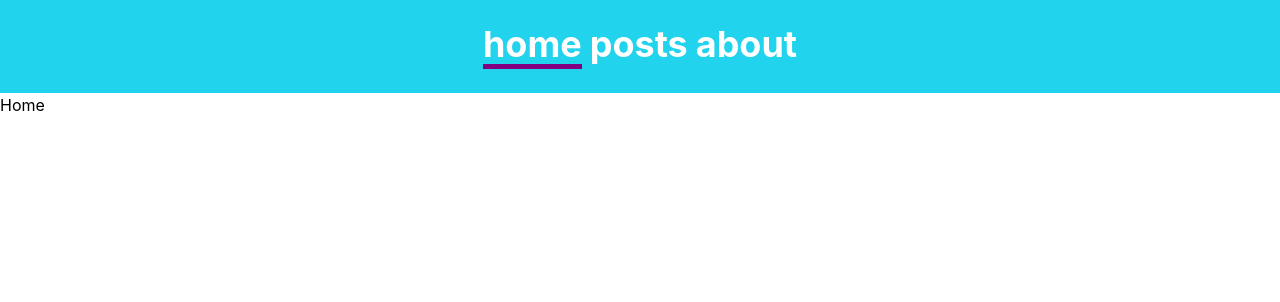
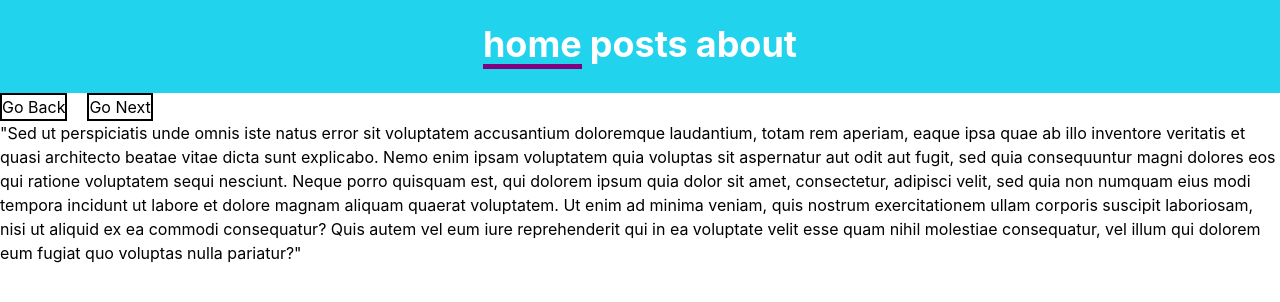
Before and after one commit to ZnSt/react-routes-demo, a React (Create React App) app: page / in a window 1280 px wide. Shown: the top 302 px of the page. Built offline with nearby package versions, Linux system fonts and the light colour scheme.

Commit message:
add button come back

```diff
--- a/src/components/App.jsx
+++ b/src/components/App.jsx
@@ -4,9 +4,11 @@ import Home from 'pages/Home';
 import Posts from 'pages/Posts';
 import Post from 'pages/Post';
 import About from 'pages/About';
+import LoginPage from 'pages/LoginPage';
 import NotFound from 'pages/NotFound';
 
 import SharedLayout from './SharedLayout';
+import PrivateRoute from 'hoc/PrivateRoute';
 import CreatePost from 'pages/CreatePost';
 import EditPost from 'pages/EditPost';
 
@@ -16,11 +18,20 @@ const App = () => {
       <Routes>
         <Route path="/" element={<SharedLayout />}>
           <Route index element={<Home />} />
-          <Route path="/posts" element={<Posts />} />
-          <Route path="/posts/:id" element={<Post />} />
-          <Route path="/posts/new" element={<CreatePost />} />
-          <Route path="/posts/:id/edit" element={<EditPost />} />
-          <Route path="/about" element={<About />} />
+          <Route path="posts" element={<Posts />} />
+          <Route path="posts/:id" element={<Post />} />
+
+          <Route
+            path="posts/new"
+            element={
+              <PrivateRoute>
+                <CreatePost />
+              </PrivateRoute>
+            }
+          />
+          <Route path="posts/:id/edit" element={<EditPost />} />
+          <Route path="about" element={<About />} />
+          <Route path="login" element={<LoginPage />} />
           <Route path="*" element={<NotFound />} />
         </Route>
       </Routes>
--- a/src/components/SharedLayout/SharedLayout.jsx
+++ b/src/components/SharedLayout/SharedLayout.jsx
@@ -1,5 +1,8 @@
 import { NavLink, Outlet } from 'react-router-dom';
+import { useNavigate } from 'react-router';
 const SharedLayout = () => {
+  const navigate = useNavigate();
+
   return (
     <div>
       <header className="text-4xl text-white font-bold py-6 px-4 bg-cyan-400 flex justify-center gap-2 ">
@@ -7,7 +10,35 @@ const SharedLayout = () => {
         <NavLink to="/posts">posts</NavLink>
         <NavLink to="/about">about</NavLink>
       </header>
-      <Outlet />
+
+      <main>
+        <div
+          style={{
+            display: 'flex',
+            gap: '20px',
+          }}
+        >
+          <button
+            onClick={() => navigate(-1)}
+            style={{
+              backgroundColor: 'transparent',
+              border: '2px solid black',
+            }}
+          >
+            Go Back
+          </button>
+          <button
+            onClick={() => navigate(+1)}
+            style={{
+              backgroundColor: 'transparent',
+              border: '2px solid black',
+            }}
+          >
+            Go Next
+          </button>
+        </div>
+        <Outlet />
+      </main>
     </div>
   );
 };
--- /dev/null
+++ b/src/hoc/AuthProvider.jsx
@@ -0,0 +1,22 @@
+import { createContext, useState } from 'react';
+
+export const Context = createContext(null);
+
+const AuthProvider = ({ children }) => {
+  const [user, setUser] = useState(null);
+
+  const login = (userName, cb) => {
+    setUser(userName);
+    cb();
+  };
+
+  const logout = cb => {
+    setUser(null);
+    cb();
+  };
+
+  const value = { user, login, logout };
+  return <Context.Provider value={value}>{children}</Context.Provider>;
+};
+
+export default AuthProvider;
--- /dev/null
+++ b/src/hoc/PrivateRoute.jsx
@@ -0,0 +1,15 @@
+import { useContext } from 'react';
+import { Navigate, useLocation } from 'react-router';
+import { Context } from './AuthProvider';
+
+const PrivateRoute = ({ children }) => {
+  const location = useLocation();
+  const { user } = useContext(Context);
+
+  if (!user) {
+    return <Navigate to="/login" state={{ from: location }} />;
+  }
+  return children;
+};
+
+export default PrivateRoute;
--- a/src/index.js
+++ b/src/index.js
@@ -3,11 +3,14 @@ import ReactDOM from 'react-dom/client';
 import { BrowserRouter } from 'react-router-dom';
 import App from 'components/App';
 import './index.css';
+import AuthProvider from './hoc/AuthProvider';
 
 ReactDOM.createRoot(document.getElementById('root')).render(
   <React.StrictMode>
     <BrowserRouter>
-      <App />
+      <AuthProvider>
+        <App />
+      </AuthProvider>
     </BrowserRouter>
   </React.StrictMode>
 );
--- a/src/pages/Home.jsx
+++ b/src/pages/Home.jsx
@@ -1,5 +1,30 @@
+import { Context } from 'hoc/AuthProvider';
+import { useContext } from 'react';
+
 const Home = () => {
-  return <div>Home</div>;
+  const { user } = useContext(Context);
+  return (
+    <>
+      {user && (
+        <h1 style={{ fontWeight: 'bold', fontSize: '50px' }}>Hello, {user}!</h1>
+      )}
+      <div>
+        "Sed ut perspiciatis unde omnis iste natus error sit voluptatem
+        accusantium doloremque laudantium, totam rem aperiam, eaque ipsa quae ab
+        illo inventore veritatis et quasi architecto beatae vitae dicta sunt
+        explicabo. Nemo enim ipsam voluptatem quia voluptas sit aspernatur aut
+        odit aut fugit, sed quia consequuntur magni dolores eos qui ratione
+        voluptatem sequi nesciunt. Neque porro quisquam est, qui dolorem ipsum
+        quia dolor sit amet, consectetur, adipisci velit, sed quia non numquam
+        eius modi tempora incidunt ut labore et dolore magnam aliquam quaerat
+        voluptatem. Ut enim ad minima veniam, quis nostrum exercitationem ullam
+        corporis suscipit laboriosam, nisi ut aliquid ex ea commodi consequatur?
+        Quis autem vel eum iure reprehenderit qui in ea voluptate velit esse
+        quam nihil molestiae consequatur, vel illum qui dolorem eum fugiat quo
+        voluptas nulla pariatur?"
+      </div>
+    </>
+  );
 };
 
 export default Home;
--- /dev/null
+++ b/src/pages/LoginPage.jsx
@@ -0,0 +1,21 @@
+import { useLocation } from 'react-router';
+
+const LoginPage = () => {
+  const location = useLocation();
+  const handleSubmit = event => {
+    event.preventDefault();
+    const form = event.target;
+    const userName = form.userName.value;
+  };
+  return (
+    <div>
+      <h1>Log In</h1>
+      <form onSubmit={handleSubmit}>
+        <input type="text" name="userName" />
+        <button type="submit">Log In</button>
+      </form>
+    </div>
+  );
+};
+
+export default LoginPage;
--- a/src/pages/Post.jsx
+++ b/src/pages/Post.jsx
@@ -32,4 +32,5 @@ const EditBtn = styled(NavLink)`
   display: block;
   text-align: center;
 `;
+
 export default Post;
--- a/src/pages/Posts.jsx
+++ b/src/pages/Posts.jsx
@@ -1,5 +1,6 @@
-import { Link } from 'react-router-dom';
+import { Link, NavLink } from 'react-router-dom';
 import { useState, useEffect } from 'react';
+import styled from '@emotion/styled';
 
 const Posts = () => {
   const [posts, setPosts] = useState([]);
@@ -13,6 +14,8 @@ const Posts = () => {
   }, []);
   return (
     <div>
+      <CreateBtn to={`/posts/new`}>Create Post</CreateBtn>
+
       <ul>
         {posts.map(post => (
           <li key={post.id}>
@@ -24,4 +27,14 @@ const Posts = () => {
   );
 };
 
+const CreateBtn = styled(NavLink)`
+  background-color: transparent;
+  border: 2px solid black;
+  border-radius: 5px;
+  padding: 5px;
+  width: 100px;
+  display: block;
+  text-align: center;
+`;
+
 export default Posts;
```
